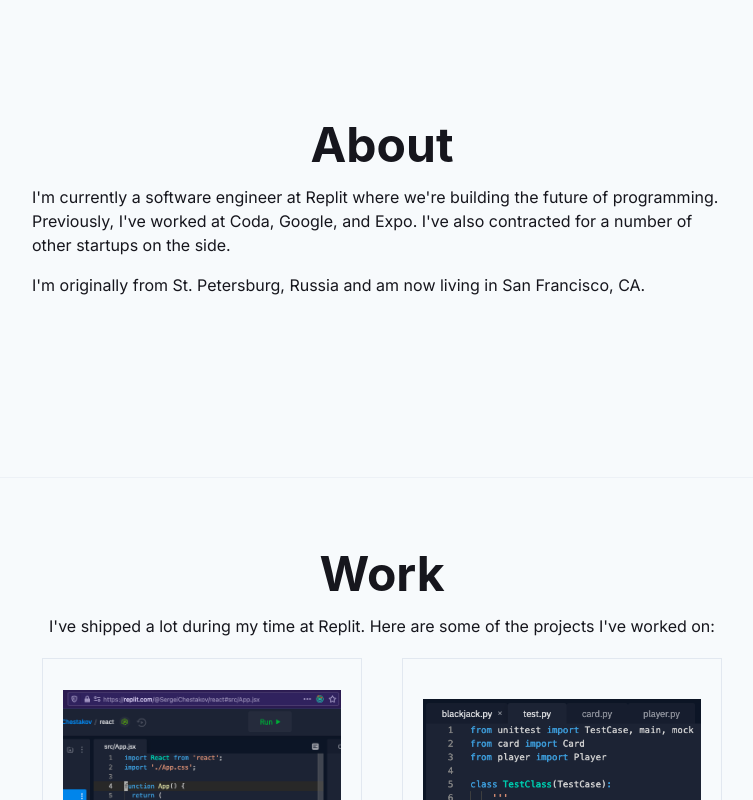
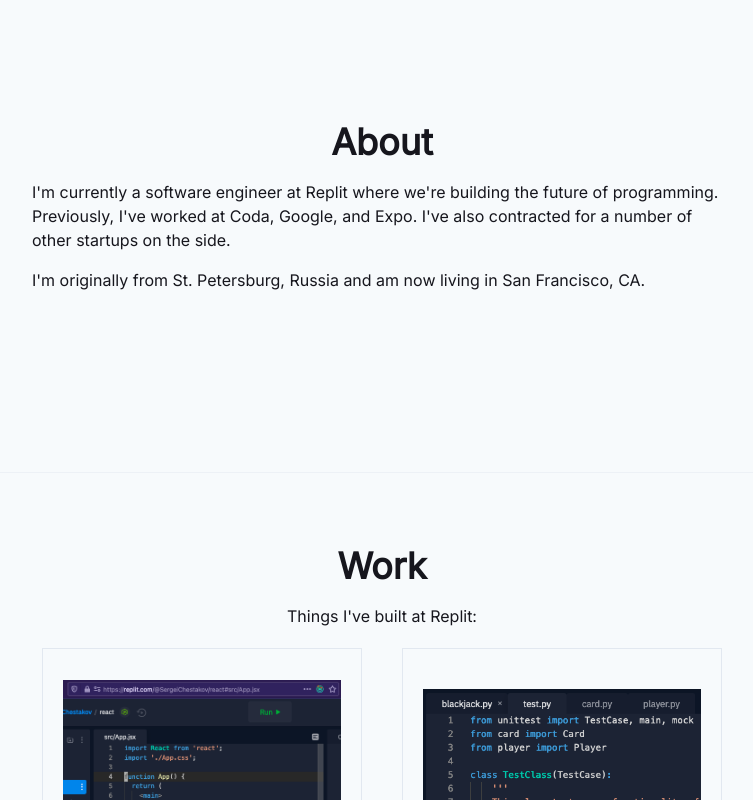
Before and after one commit to sergeichestakov/sergeidotcom, a Next.js app: page / in a window 1280 px wide. Shown: the part 860-1660 px from the top of the page, without its empty margins (258-1011 px from the left). Built offline with nearby package versions, Linux system fonts and the light colour scheme.

Commit message:
Add Header component

```diff
--- /dev/null
+++ b/src/components/Header.tsx
@@ -0,0 +1,19 @@
+import * as React from "react";
+import { Box, Heading, Link } from "@chakra-ui/react";
+
+interface Props {
+  children: React.ReactNode;
+  href: string;
+}
+
+export default function Header({ children, href }: Props) {
+  return (
+    <Box paddingBottom="16px">
+      <Link href={href}>
+        <Heading fontFamily="Inter" fontSize="36px">
+          {children}
+        </Heading>
+      </Link>
+    </Box>
+  );
+}
--- a/src/sections/About.tsx
+++ b/src/sections/About.tsx
@@ -1,6 +1,7 @@
 import * as React from "react";
-import { Box, Flex, Text, Heading, Link } from "@chakra-ui/react";
+import { Box, Flex, Text, Link } from "@chakra-ui/react";
 import Container from "../components/Container";
+import Header from "../components/Header";
 
 export default function About() {
   return (
@@ -12,9 +13,7 @@
         maxWidth="700px"
         py="180px"
       >
-        <Box paddingBottom="16px">
-          <Heading size="2xl">About</Heading>
-        </Box>
+        <Header href="#about">About</Header>
         <Box width="100%" paddingBottom="16px">
           <Text>
             I'm currently a software engineer at{" "}
--- a/src/sections/Contact.tsx
+++ b/src/sections/Contact.tsx
@@ -1,17 +1,16 @@
 import * as React from "react";
-import { Box, Flex, Text, Heading, Link } from "@chakra-ui/react";
+import { Box, Flex, Text, Link } from "@chakra-ui/react";
 import { FontAwesomeIcon } from "@fortawesome/react-fontawesome";
 import { faEnvelope } from "@fortawesome/free-regular-svg-icons";
 import { faTwitter } from "@fortawesome/free-brands-svg-icons";
 import Container from "../components/Container";
+import Header from "../components/Header";
 
 export default function Contact() {
   return (
     <Container id="contact" py="72px">
       <Flex flexDir="column" justify="center" align="center" maxWidth="750px">
-        <Box paddingBottom="16px">
-          <Heading size="2xl">Contact</Heading>
-        </Box>
+        <Header href="#contact">Contact</Header>
         <Box width="100%" paddingBottom="16px">
           <Text textAlign="center">
             Hit me up if you're in San Francisco! I'd love to grab coffee and
--- a/src/sections/Projects.tsx
+++ b/src/sections/Projects.tsx
@@ -1,7 +1,8 @@
 import * as React from "react";
-import { Box, Flex, Text, Heading } from "@chakra-ui/react";
+import { Box, Flex, Text } from "@chakra-ui/react";
 import Container from "../components/Container";
 import Card from "../components/Card";
+import Header from "../components/Header";
 
 const PERSONAL_PROJECTS = [
   {
@@ -74,14 +75,9 @@
   return (
     <Container id="projects" py="72px">
       <Flex flexDir="column" justify="center" align="center" maxWidth="750px">
-        <Box paddingBottom="16px">
-          <Heading size="2xl">Projects</Heading>
-        </Box>
+        <Header href="#projects">Projects</Header>
         <Box width="100%" paddingBottom="16px">
-          <Text textAlign="center">
-            I'm passionate about building projects that help people. Here are
-            some of the things I've worked on in my free time:
-          </Text>
+          <Text textAlign="center">Things I've built in my free time:</Text>
           <Flex flexWrap="wrap" justify="center" align="center">
             {PERSONAL_PROJECTS.map(({ title, description, image, href }) => (
               <Card
--- a/src/sections/Talks.tsx
+++ b/src/sections/Talks.tsx
@@ -1,7 +1,8 @@
 import * as React from "react";
-import { Box, Flex, Text, Heading } from "@chakra-ui/react";
+import { Box, Flex, Text } from "@chakra-ui/react";
 import Container from "../components/Container";
 import Card from "../components/Card";
+import Header from "../components/Header";
 
 const TALKS = [
   {
@@ -34,13 +35,9 @@
   return (
     <Container id="talks" py="72px">
       <Flex flexDir="column" justify="center" align="center" maxWidth="750px">
-        <Box paddingBottom="16px">
-          <Heading size="2xl">Talks</Heading>
-        </Box>
+        <Header href="#talks">Talks</Header>
         <Box width="100%" paddingBottom="16px">
-          <Text textAlign="center">
-            I've given a number of talks, both at hackathons and through work.
-          </Text>
+          <Text textAlign="center">Talks I've given:</Text>
           <Flex flexWrap="wrap" justify="center" align="center">
             {TALKS.map(({ title, description, image, href }) => (
               <Card
--- a/src/sections/Work.tsx
+++ b/src/sections/Work.tsx
@@ -1,7 +1,8 @@
 import * as React from "react";
-import { Box, Flex, Text, Heading } from "@chakra-ui/react";
+import { Box, Flex, Text } from "@chakra-ui/react";
 import Container from "../components/Container";
 import Card from "../components/Card";
+import Header from "../components/Header";
 
 const WORK_PROJECTS = [
   {
@@ -70,14 +71,9 @@
   return (
     <Container id="work" py="72px">
       <Flex flexDir="column" justify="center" align="center" maxWidth="750px">
-        <Box paddingBottom="16px">
-          <Heading size="2xl">Work</Heading>
-        </Box>
+        <Header href="#work">Work</Header>
         <Box width="100%" paddingBottom="16px">
-          <Text textAlign="center">
-            I've shipped a lot during my time at Replit. Here are some of the
-            projects I've worked on:
-          </Text>
+          <Text textAlign="center">Things I've built at Replit:</Text>
           <Flex flexWrap="wrap" justify="center" align="center">
             {WORK_PROJECTS.map(({ title, description, image, href }) => (
               <Card
```
